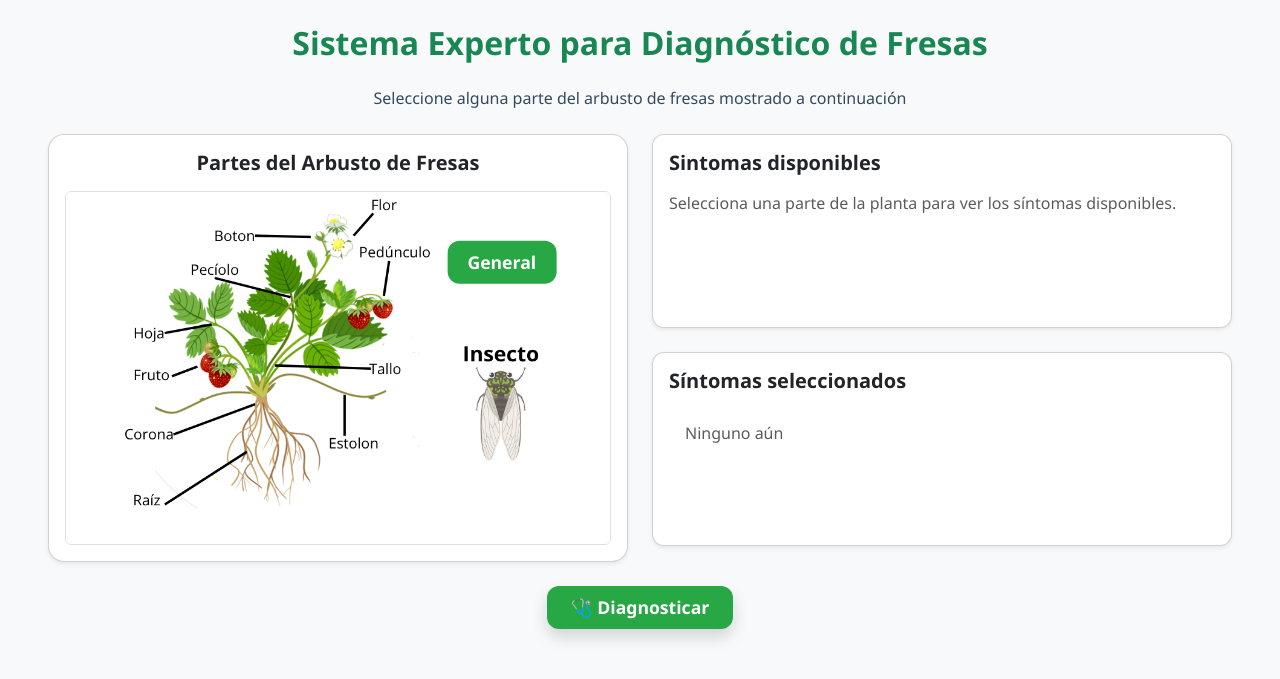
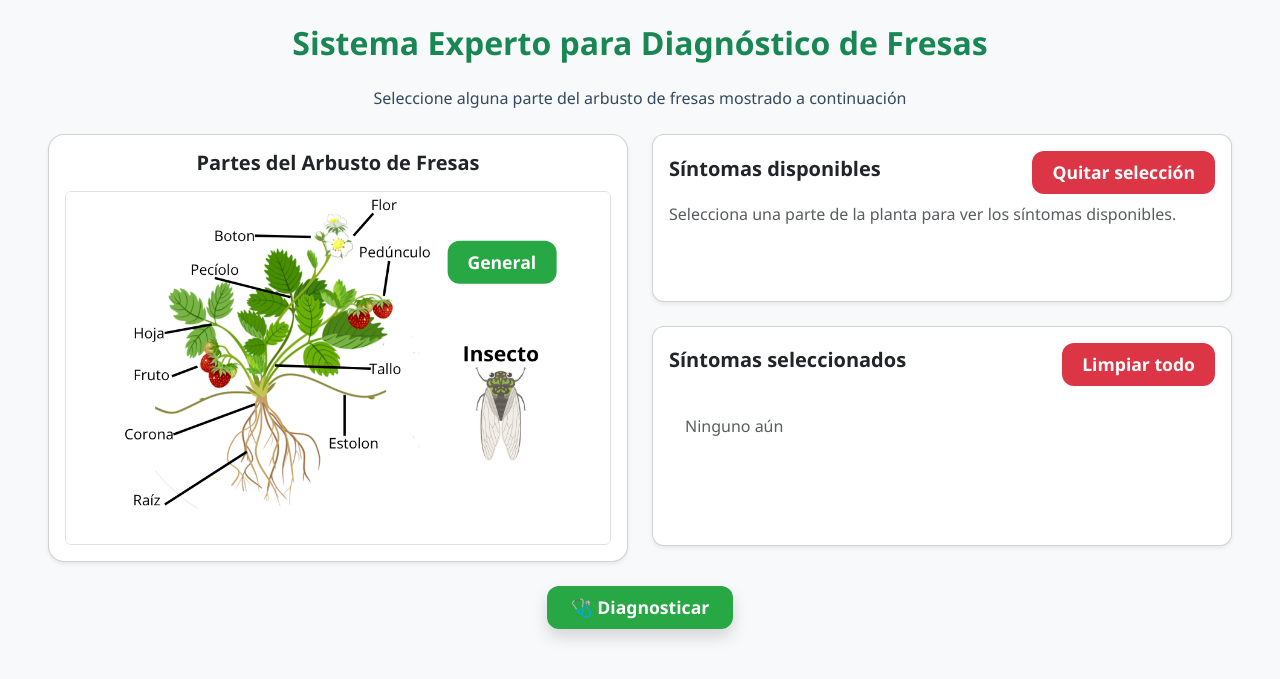
Before and after one commit to slimh4cker/Strawberry-Diagnosis, a Flask app: page / in a window 1280 px wide. Shown: the top 679 px of the page. Run offline with Flask 3, Linux system fonts and the light colour scheme; some libraries are stand-ins or nearby versions.

Commit message:
Boton de limpiar seleccion y sintomas seleccionados

```diff
--- a/src/frontend/static/selector.js
+++ b/src/frontend/static/selector.js
@@ -175,3 +175,26 @@ async function obtenerSintomasParaParte(clave) {
     return data[clave] || data;
   });
 }
+
+
+// Quitar selección de síntomas disponibles
+document.getElementById("btn-limpiar-disponibles").addEventListener("click", () => {
+    document.querySelectorAll(".sintoma-check.active").forEach(btn => {
+        btn.classList.remove("active");
+    });
+});
+
+// Limpiar completamente la selección de síntomas
+document.getElementById("btn-limpiar-sintomas").addEventListener("click", () => {
+
+    // Vaciar array global
+    window.sintomasSeleccionados = [];
+
+    // Actualizar la vista de síntomas seleccionados
+    actualizarSintamasSeleccionadosDiv();
+
+    // Desactivar botones activos de la lista
+    document.querySelectorAll(".sintoma-check.active").forEach(btn => {
+        btn.classList.remove("active");
+    });
+});
--- a/src/frontend/static/styles.css
+++ b/src/frontend/static/styles.css
@@ -172,6 +172,8 @@ body {
 
 .card-sintomas-seleccionados {
     height: 220px;
+    flex: none;
+    overflow-y: auto;
 }
 
 .modern-modal {
@@ -331,3 +333,26 @@ body {
     border-color: #1d3f75;
     box-shadow: 0 4px 14px rgba(42, 93, 176, 0.7);
 }
+
+#btn-limpiar-disponibles,
+#btn-limpiar-sintomas {
+    border-radius: 12px;
+    font-size: 1.1rem;
+    font-weight: 600;
+    padding: 8px 20px;
+    cursor: pointer;
+    border: none;
+    color: white;
+    background-color: #dc3545;
+    transition: all 0.2s ease;
+}
+
+#btn-limpiar-disponibles:hover,
+#btn-limpiar-sintomas:hover {
+    background-color: #bb2d3b;
+}
+
+#btn-limpiar-disponibles:active,
+#btn-limpiar-sintomas:active {
+    background-color: #a52834;
+}
--- a/src/frontend/templates/index.html
+++ b/src/frontend/templates/index.html
@@ -73,12 +73,19 @@
             </div>
         </div>
 
-      <!-- LISTA DE SÍNTOMAS -->
 <div class="col-md-6 col-sintomas">
 
     <!-- TARJETA DE SÍNTOMAS -->
     <div class="card shadow-sm p-3 mb-4 card-sintomas-lista">
-        <h5 class="fw-semibold mb-3">Sintomas disponibles</h5>
+
+        <div class="d-flex justify-content-between align-items-center mb-2">
+            <h5 class="fw-semibold">Síntomas disponibles</h5>
+
+            <!-- BOTÓN QUITAR SELECCIÓN -->
+            <button id="btn-limpiar-disponibles" class="btn btn-secondary btn-sm">
+                Quitar selección
+            </button>
+        </div>
 
         <div id="lista-sintomas" class="text-muted">
             Selecciona una parte de la planta para ver los síntomas disponibles.
@@ -87,10 +94,20 @@
 
     <!-- TARJETA DE SÍNTOMAS SELECCIONADOS -->
     <div class="card shadow-sm p-3 card-sintomas-seleccionados">
-        <h5 class="fw-semibold">Síntomas seleccionados</h5>
+
+        <div class="d-flex justify-content-between align-items-center mb-2">
+            <h5 class="fw-semibold">Síntomas seleccionados</h5>
+
+            <!-- BOTÓN LIMPIAR TODO -->
+            <button id="btn-limpiar-sintomas" class="btn btn-warning btn-sm">
+                Limpiar todo
+            </button>
+        </div>
+
         <div id="sintomas-seleccionados" class="mt-2 text-secondary">
             <span class="text-muted">Ninguno aún</span>
         </div>
+
     </div>
 
 </div>
```
